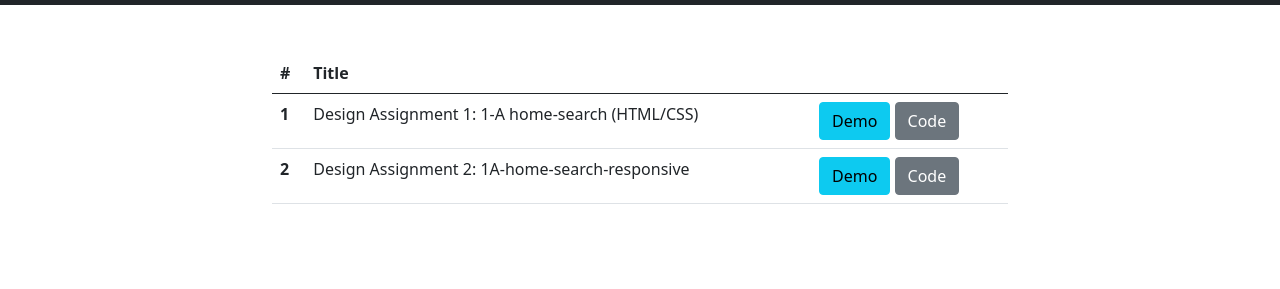
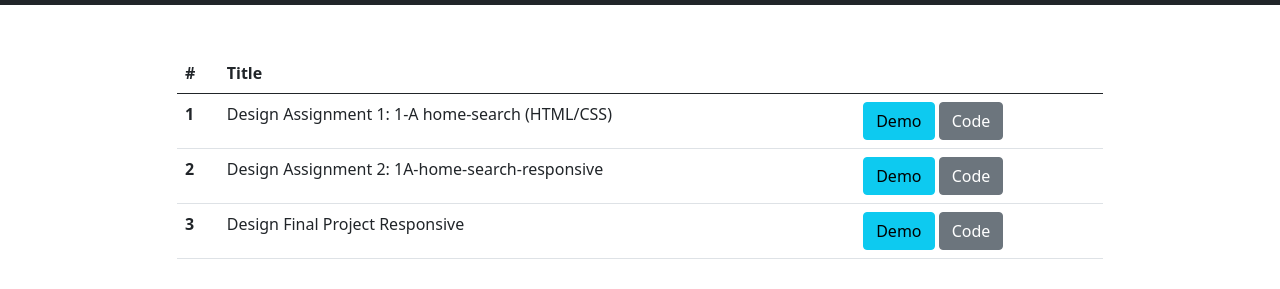
Before and after one commit to Surajgaire0/Surajgaire0.github.io, a plain HTML site: page index.html in a window 1280 px wide. Shown: the part 45-334 px from the top of the page. Drawn offline with nearby package versions, Linux system fonts and the light colour scheme.

Commit message:
Update links

```diff
--- a/index.html
+++ b/index.html
@@ -19,7 +19,7 @@
 
         <div class='container'>
             <div class='row mt-5'>
-                <div class='offset-2 col-8'>
+                <div class='col-sm-12 offset-md-1 col-md-10 offset-2 col-8'>
                     <table class="table table-hover">
                         <thead>
                             <tr>
@@ -47,6 +47,15 @@
                                         href='https://github.com/Surajgaire0/Surajgaire0.github.io/tree/master/tutangle-responsive'>Code</a>
                                 </td>
                             </tr>
+                            <tr>
+                                <th scope="row">3</th>
+                                <td>Design Final Project Responsive</td>
+                                <td>
+                                    <a class="btn btn-info" href='design-project/index.html'>Demo</a>
+                                    <a class="btn btn-secondary"
+                                        href='https://github.com/Surajgaire0/Surajgaire0.github.io/tree/master/design-project'>Code</a>
+                                </td>
+                            </tr>
                         </tbody>
                     </table>
                 </div>
```
